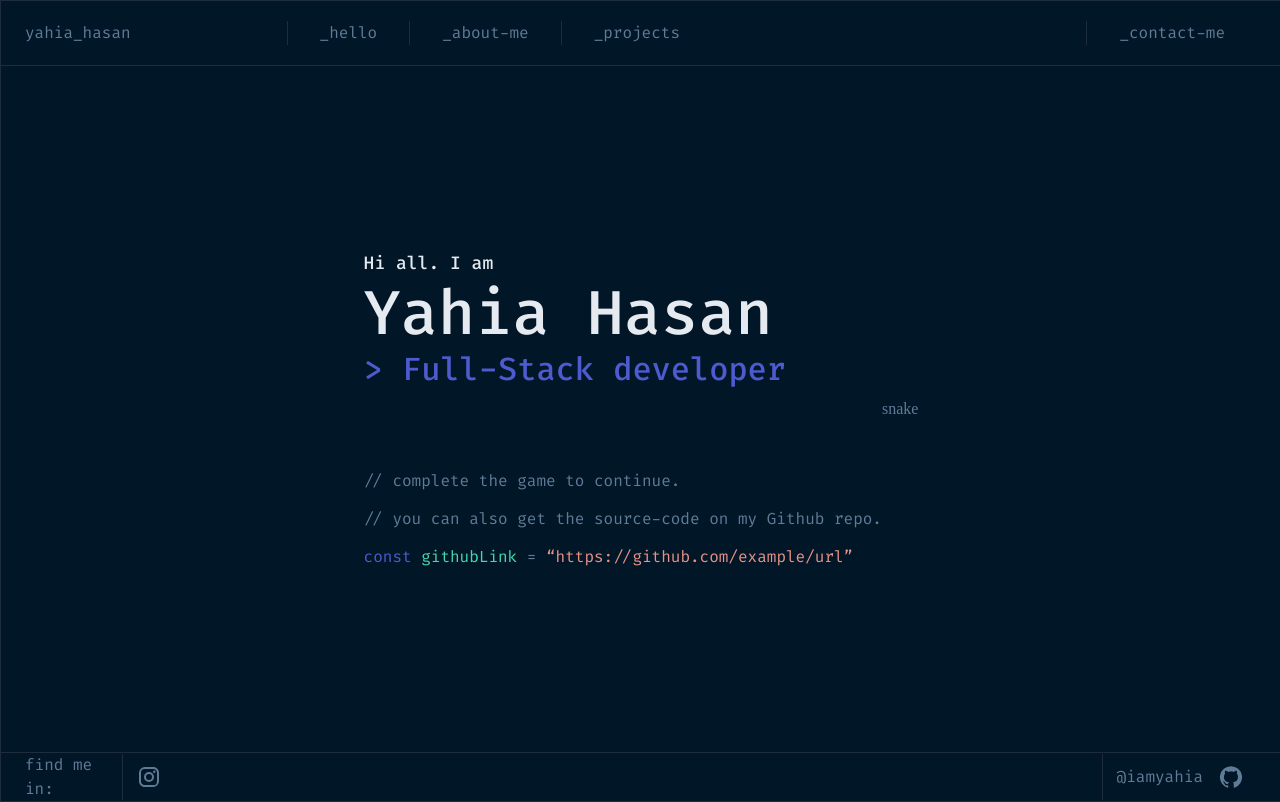
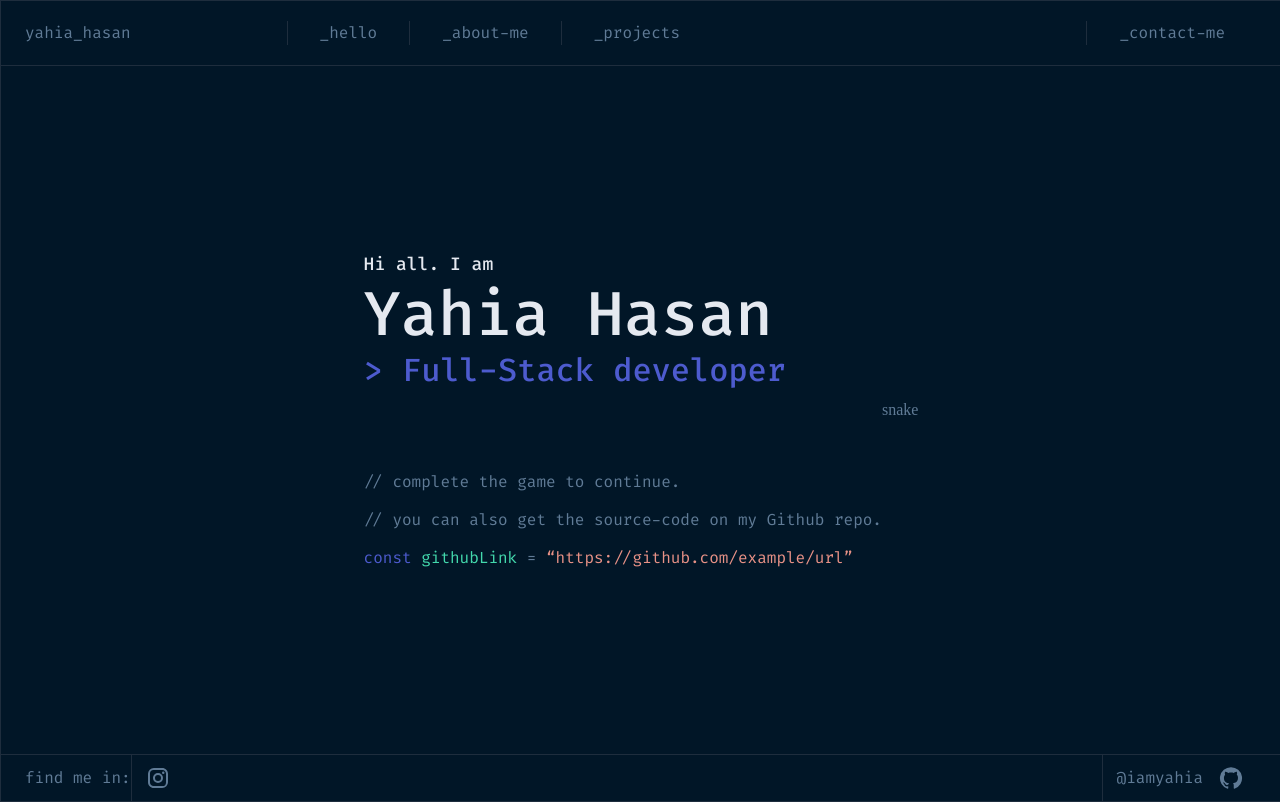
Before and after one commit to iamyahia/portfolio, a Next.js app: page / in a window 1280 px wide. Built offline with nearby package versions, Linux system fonts and the light colour scheme.

Commit message:
completing footer design

```diff
--- a/features/Footer/Footer.jsx
+++ b/features/Footer/Footer.jsx
@@ -1,7 +1,7 @@
 import React from "react";
 // packages
 import Link from "next/link";
-import { Box, IconButton, Typography } from "@mui/material";
+import { Typography } from "@mui/material";
 
 import * as Styled from "./Footer.styled";
 
@@ -11,9 +11,9 @@ function Footer() {
   return (
     <Styled.Container>
       <Styled.Wrapper>
-        <Typography component="p" className="whitespace-nowrap  mr-[1.125rem]">
+        <Styled.FooterInfoTypography component="p">
           find me in:
-        </Typography>
+        </Styled.FooterInfoTypography>
         <Styled.ContactsBox>
           {contacts.map((contact, index) => (
             <Styled.ContactBox
@@ -33,13 +33,10 @@ function Footer() {
                 color="inherit"
                 target="_blank"
               >
-                <IconButton
+                <Styled.ContactIconButton
                   size="large"
                   aria-label={`${contact.name} contact`}
                   color="inherit"
-                  style={{
-                    padding: 0,
-                  }}
                 >
                   {contact.username && (
                     <Styled.UsernameTypography>
@@ -47,7 +44,7 @@ function Footer() {
                     </Styled.UsernameTypography>
                   )}
                   {contact.icon}
-                </IconButton>
+                </Styled.ContactIconButton>
               </Styled.ContactLink>
             </Styled.ContactBox>
           ))}
--- a/features/Footer/Footer.styled.js
+++ b/features/Footer/Footer.styled.js
@@ -2,7 +2,7 @@
 
 import Link from "next/link";
 
-import { Typography, styled } from "@mui/material";
+import { Typography, styled, IconButton } from "@mui/material";
 
 const Container = styled("footer")({
   width: "100%",
@@ -43,11 +43,21 @@ const UsernameTypography = styled(Typography)({
   marginRight: "1rem",
 });
 
+const ContactIconButton = styled(IconButton)({
+  padding: 0,
+});
+
+const FooterInfoTypography = styled(Typography)({
+  whiteSpace: "nowrap",
+});
+
 export {
   Wrapper,
   Container,
   ContactBox,
   ContactsBox,
   ContactLink,
+  ContactIconButton,
   UsernameTypography,
+  FooterInfoTypography,
 };
```
